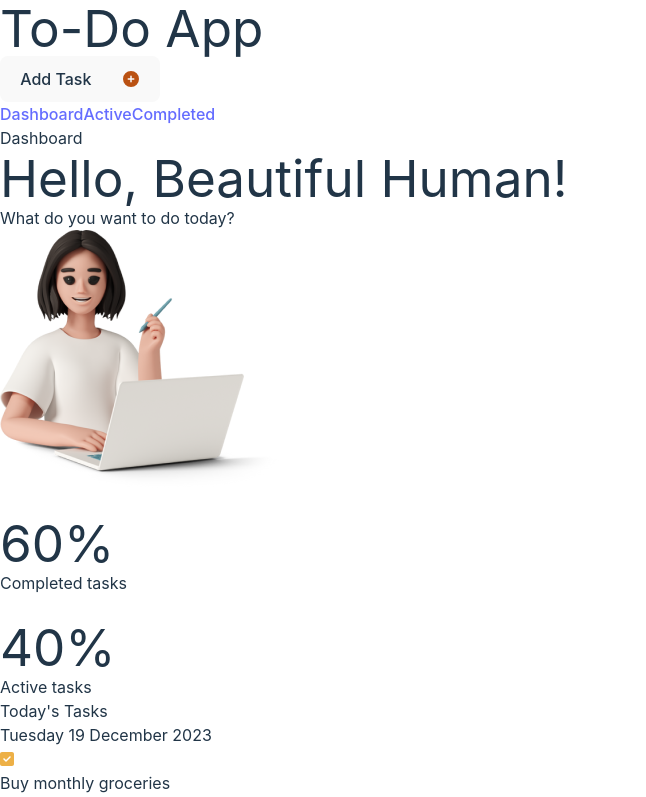
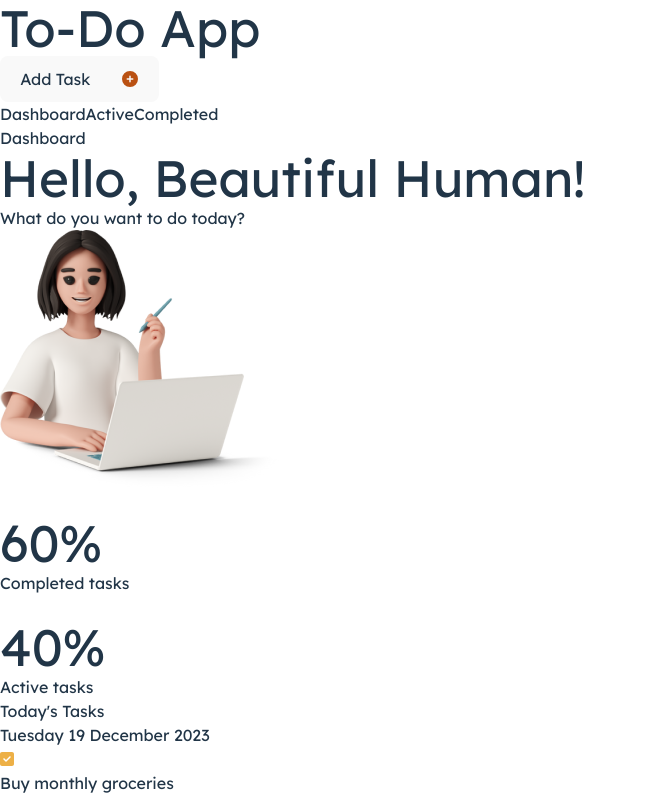
Before and after one commit to syahba/todo-list, a React (Vite) app: page / in a window 1280 px wide. Shown: the top 797 px of the page, without its empty margins (0-646 px from the left). Built offline with nearby package versions, Linux system fonts and the light colour scheme.

Commit message:
set up root index css

```diff
--- a/src/components/Sidebar.jsx
+++ b/src/components/Sidebar.jsx
@@ -13,9 +13,9 @@ function Sidebar() {
       </button>
 
       <div className="nav-list">
-        <Link to='/'>Dashboard</Link>
-        <Link to='/active'>Active</Link>
-        <Link to='/completed'>Completed</Link>
+        <Link to='/' className="nav-item">Dashboard</Link>
+        <Link to='/active' className="nav-item">Active</Link>
+        <Link to='/completed' className="nav-item">Completed</Link>
       </div>
     </div>
   );
--- a/src/index.css
+++ b/src/index.css
@@ -1,29 +1,17 @@
+@import url('https://fonts.googleapis.com/css2?family=Lexend:wght@400;600;700&display=swap');
+
 @tailwind base;
 @tailwind components;
 @tailwind utilities;
 
 :root {
-  font-family: Inter, system-ui, Avenir, Helvetica, Arial, sans-serif;
+  font-family: 'Lexend', sans-serif;
   line-height: 1.5;
-  font-weight: 400;
 
-  color-scheme: light dark;
-  color: rgba(255, 255, 255, 0.87);
-  background-color: #242424;
-
-  font-synthesis: none;
-  text-rendering: optimizeLegibility;
-  -webkit-font-smoothing: antialiased;
-  -moz-osx-font-smoothing: grayscale;
-}
-
-a {
-  font-weight: 500;
-  color: #646cff;
-  text-decoration: inherit;
-}
-a:hover {
-  color: #535bf2;
+  --primary-color: #EDB046;
+  --secondary-color: #BA5112;
+  --neutral-color: #251814;
+  --white-color: #fff;
 }
 
 body {
@@ -46,7 +34,7 @@ button {
   font-size: 1em;
   font-weight: 500;
   font-family: inherit;
-  background-color: #1a1a1a;
+  background-color: var(--white-color);
   cursor: pointer;
   transition: border-color 0.25s;
 }
```
